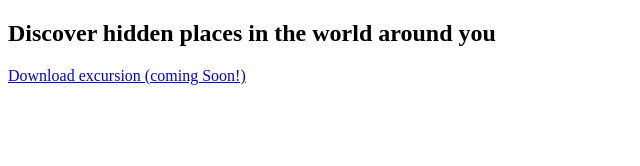
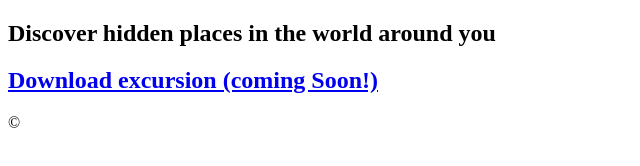
Before and after one commit to jimmythefallon/excursion, a plain HTML site: page index.html in a window 1280 px wide. Shown: the whole page, without its empty margins (0-640 px from the left). Drawn offline with Linux system fonts and the light colour scheme.

Commit message:
Added html sections and footer done

```diff
--- a/index.html
+++ b/index.html
@@ -9,7 +9,19 @@
     <!--Main header and download link -->
     <section>
       <h1>Discover hidden places in the world around you</h1>
-      <a href="#">Download excursion (coming Soon!)</a>
+      <h2><a href="#">Download excursion (coming Soon!)</a></h2>
+    </section>
+    <!-- Info section -->
+    <section>
+
+    </section>
+    <!--Download section; to be update -->
+    <section>
+
+    </section>
+    <!-- footer -->
+    <section>
+      &copy
     </section>
   </body>
 </html>
```
